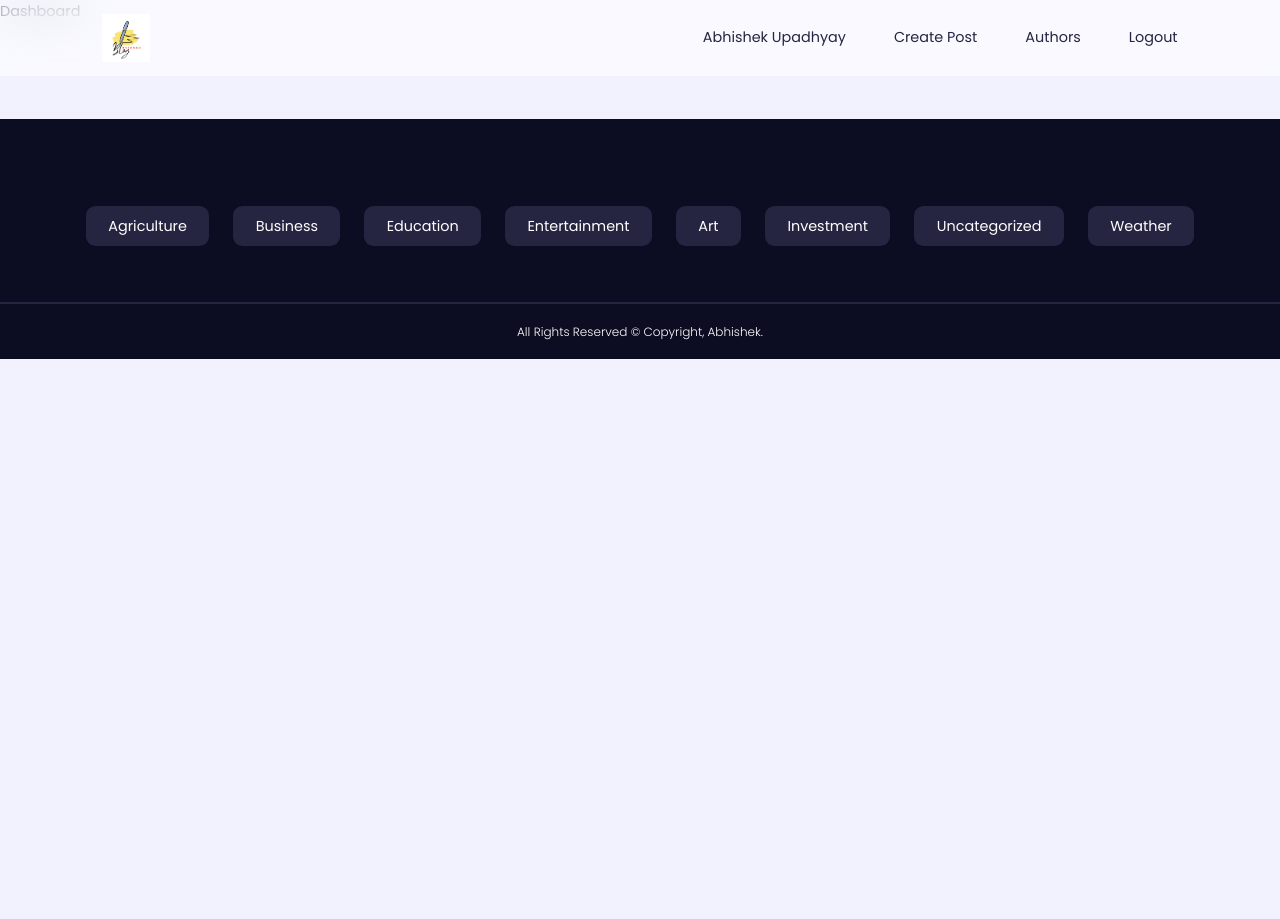
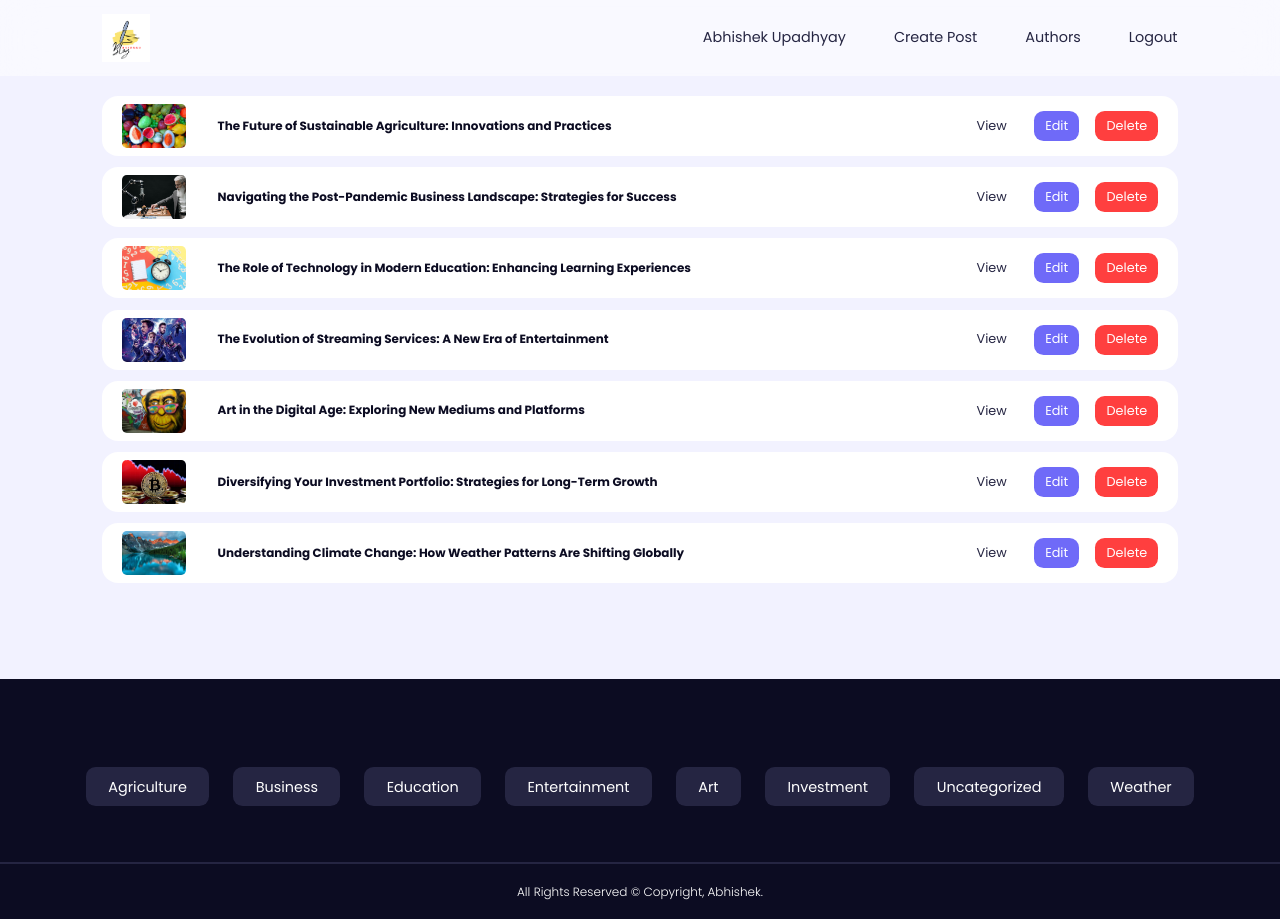
Before and after one commit to abhi-up/Blog-Bridge, a React (Vite) app in the folder client/: page /myposts/1 in a window 1280 px wide. Before the commit the page ends 800 px from the top, so only its background shows below. Built offline with nearby package versions, Linux system fonts and the light colour scheme.

Commit message:
dashboard component created and styled

```diff
--- a/client/src/index.css
+++ b/client/src/index.css
@@ -460,3 +460,39 @@ textarea {
     margin-inline: auto;
     width: var(--form-width);
 }
+
+/* =================================== DASHBOARD ===================================== */
+
+.dashboard__container {
+    display: flex;
+    flex-direction: column;
+    gap: 0.7rem;
+}
+
+.dashboard__post {
+    display: flex;
+    align-items: center;
+    justify-content: space-between;
+    gap: 1rem;
+    background: var(--color-white);
+    padding: 0.5rem 1.2rem;
+    border-radius: var(--radius-3);
+}
+
+.dashboard__post-info {
+    display: flex;
+    gap: 2rem;
+    width: 100%;
+    align-items: center;
+}
+
+.dashboard__post-thumbnail {
+    width: 4rem;
+    border-radius: var(--radius-1);
+    overflow: hidden;
+}
+
+.dashboard__post-actions {
+    display: flex;
+    gap: 1rem;
+}
--- a/client/src/pages/Dashboard.jsx
+++ b/client/src/pages/Dashboard.jsx
@@ -1,7 +1,57 @@
-import React from "react"
+import React, { useState } from "react"
+import { Link } from "react-router-dom"
+import { DUMMY_POSTS } from "../data"
 
 const Dashboard = () => {
-    return <div>Dashboard</div>
+    const [posts, setPosts] = useState(DUMMY_POSTS)
+
+    return (
+        <section className="dashboard">
+            {posts.length ? (
+                <div className="container dashboard__container">
+                    {posts.map((post) => {
+                        return (
+                            <article key={post.id} className="dashboard__post">
+                                <div className="dashboard__post-info">
+                                    <div className="dashboard__post-thumbnail">
+                                        <img
+                                            src={post.thumbnail}
+                                            alt={post.title}
+                                        />
+                                    </div>
+                                    <h5>{post.title}</h5>
+                                </div>
+                                <div className="dashboard__post-actions">
+                                    <Link
+                                        to={`/posts/${post.id}`}
+                                        className="btn sm "
+                                    >
+                                        View
+                                    </Link>
+
+                                    <Link
+                                        to={`/posts/${post.id}/edit`}
+                                        className="btn sm primary"
+                                    >
+                                        Edit
+                                    </Link>
+
+                                    <Link
+                                        to={`/posts/${post.id}/delete`}
+                                        className="btn sm danger"
+                                    >
+                                        Delete
+                                    </Link>
+                                </div>
+                            </article>
+                        )
+                    })}
+                </div>
+            ) : (
+                <h2 className="center">You have no posts yet.</h2>
+            )}
+        </section>
+    )
 }
 
 export default Dashboard
```
